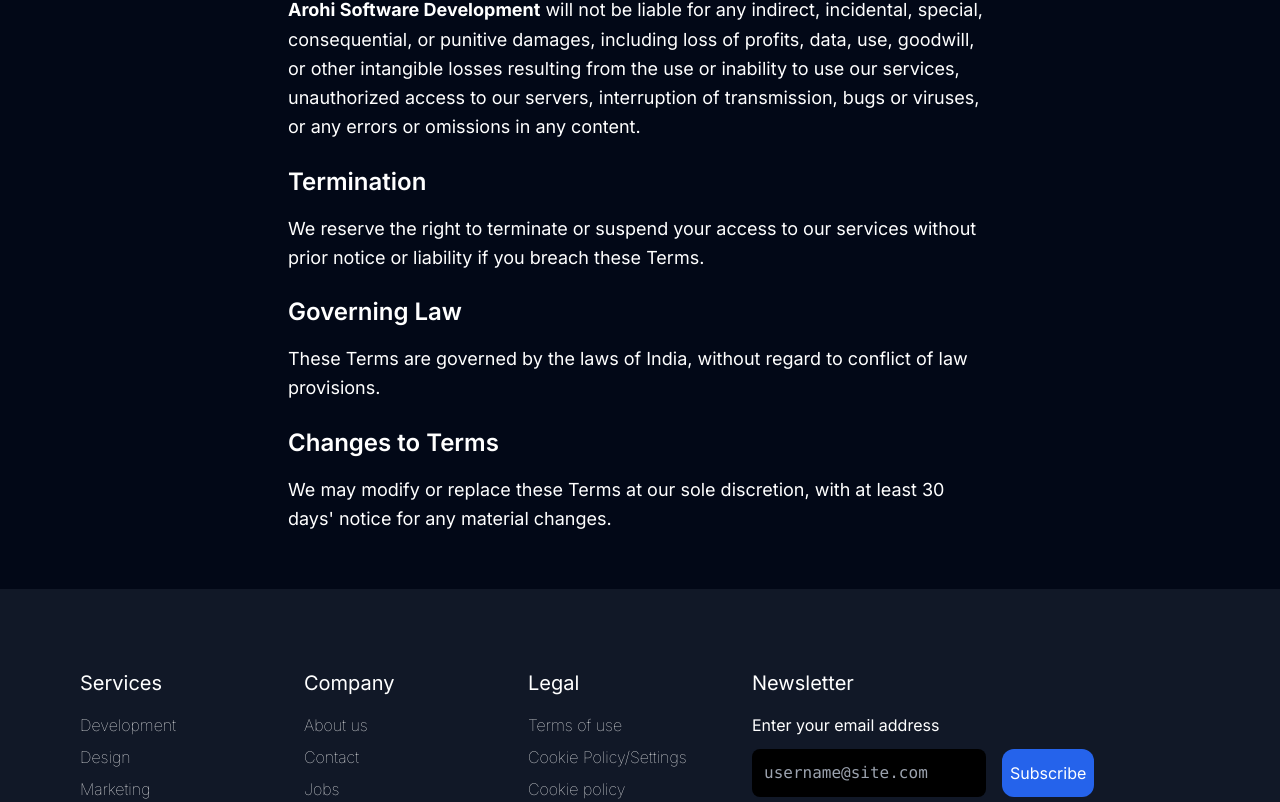
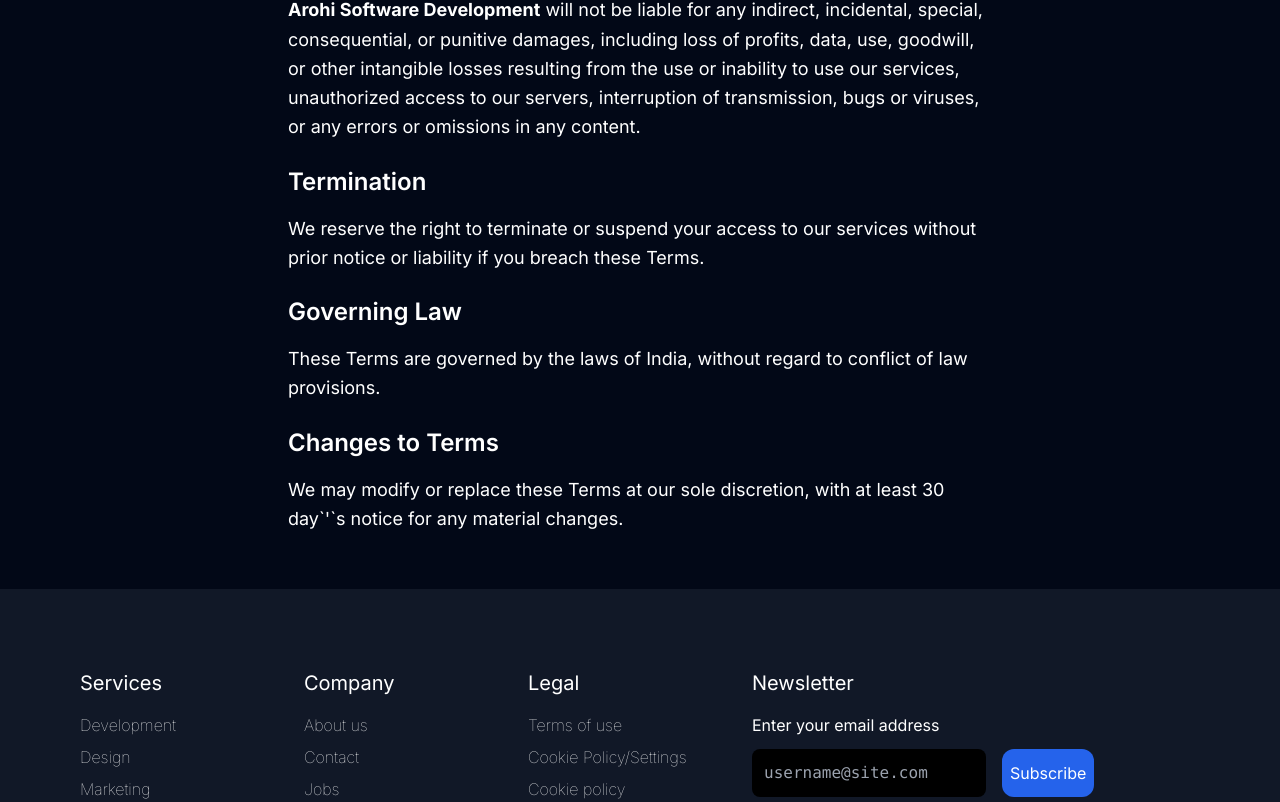
Before and after one commit to maheshshinde140/arohisoftware-website, a Next.js app: page /termsofuse in a window 1280 px wide. Shown: the part 1018-1820 px from the top of the page. Built offline with nearby package versions, Linux system fonts and the light colour scheme.

Commit message:
changes for hosting

```diff
--- a/src/app/termsofuse/page.tsx
+++ b/src/app/termsofuse/page.tsx
@@ -11,7 +11,7 @@ const TermsAndConditions: React.FC = () => {
 
       <h2 className="text-2xl font-semibold text-white mb-4">Introduction</h2>
       <p className="mb-6 text-lg leading-relaxed text-white">
-        Welcome to <span className="font-bold">Arohi Software Development</span>. By accessing or using our website and services, you agree to be bound by these Terms and Conditions ("Terms"). Our company provides various software development services, including custom software development, web application development, mobile application development, software maintenance and support, software consulting, cloud computing, and software integration services.
+        Welcome to <span className="font-bold">Arohi Software Development</span>. By accessing or using our website and services, you agree to be bound by these Terms and Conditions (`&quot;`Terms`&quot;`). Our company provides various software development services, including custom software development, web application development, mobile application development, software maintenance and support, software consulting, cloud computing, and software integration services.
       </p>
 
       <h2 className="text-2xl font-semibold text-white mb-4">User Responsibilities</h2>
@@ -46,7 +46,7 @@ const TermsAndConditions: React.FC = () => {
 
       <h2 className="text-2xl font-semibold text-white mb-4">Changes to Terms</h2>
       <p className="mb-6 text-lg leading-relaxed text-white">
-        We may modify or replace these Terms at our sole discretion, with at least 30 days' notice for any material changes.
+        We may modify or replace these Terms at our sole discretion, with at least 30 day`&apos;`s notice for any material changes.
       </p>
 
     </div>
--- a/src/app/worken/page.tsx
+++ b/src/app/worken/page.tsx
@@ -44,7 +44,7 @@ const page: React.FC = () => {
           <div className="lg:container mt-6 lg:flex justify-around items-center ">
             <div className="lg:w-[35vw] ">
               <p className="text-black font-midium">
-              "Innovating in a truly human way" emphasizes creating technological advancements that prioritize human needs, values, and experiences. It focuses on empathy-driven design, ethical considerations, and user-centric solutions. This approach ensures that innovation enhances human life, fosters inclusivity, and addresses real-world challenges.
+              `&quot;`Innovating in a truly human way`&quot;` emphasizes creating technological advancements that prioritize human needs, values, and experiences. It focuses on empathy-driven design, ethical considerations, and user-centric solutions. This approach ensures that innovation enhances human life, fosters inclusivity, and addresses real-world challenges.
                 <br />
                 <br />
                 By integrating technology with a deep understanding of human behavior and societal impacts, we create solutions that are not only groundbreaking but also meaningful and beneficial for people and communities
```
